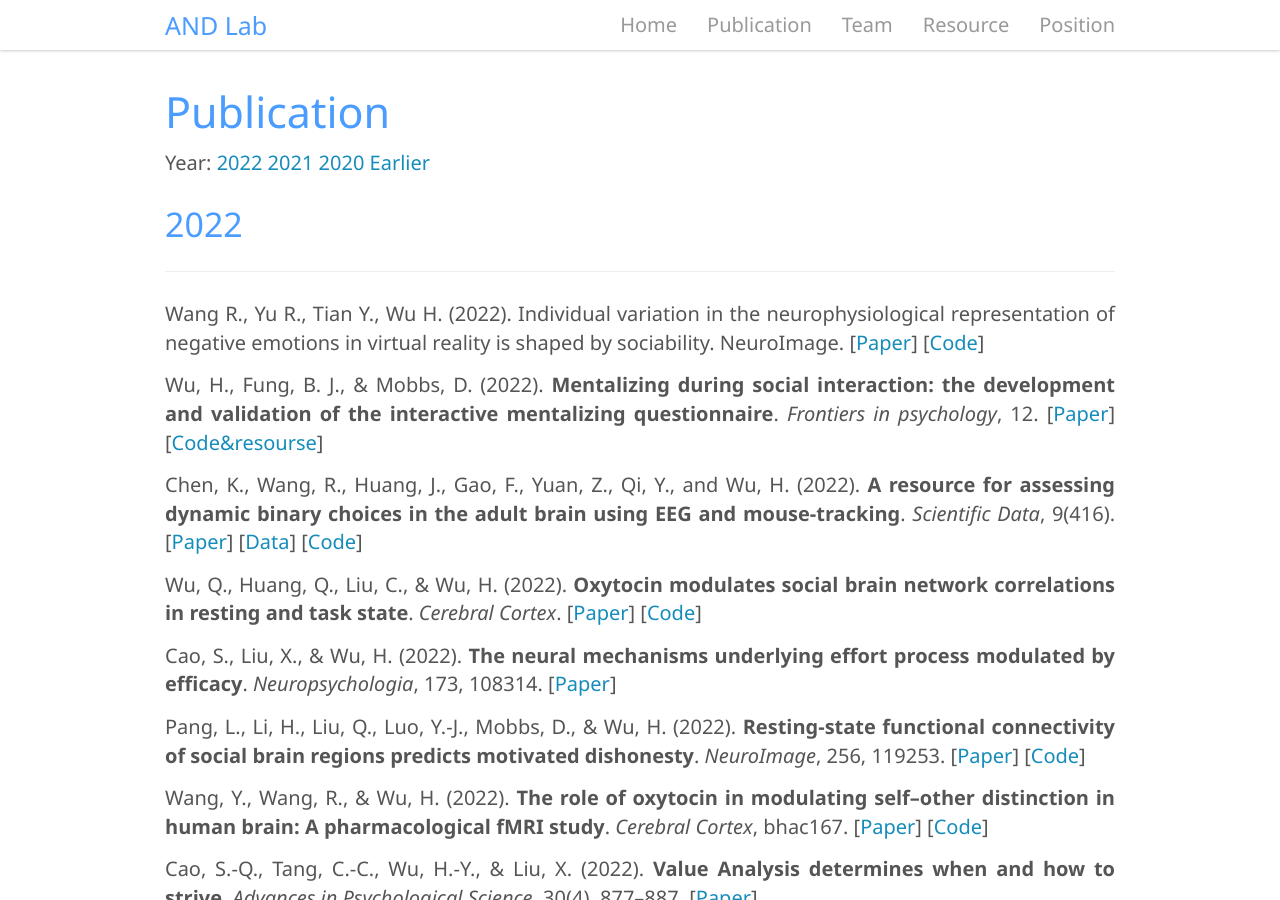
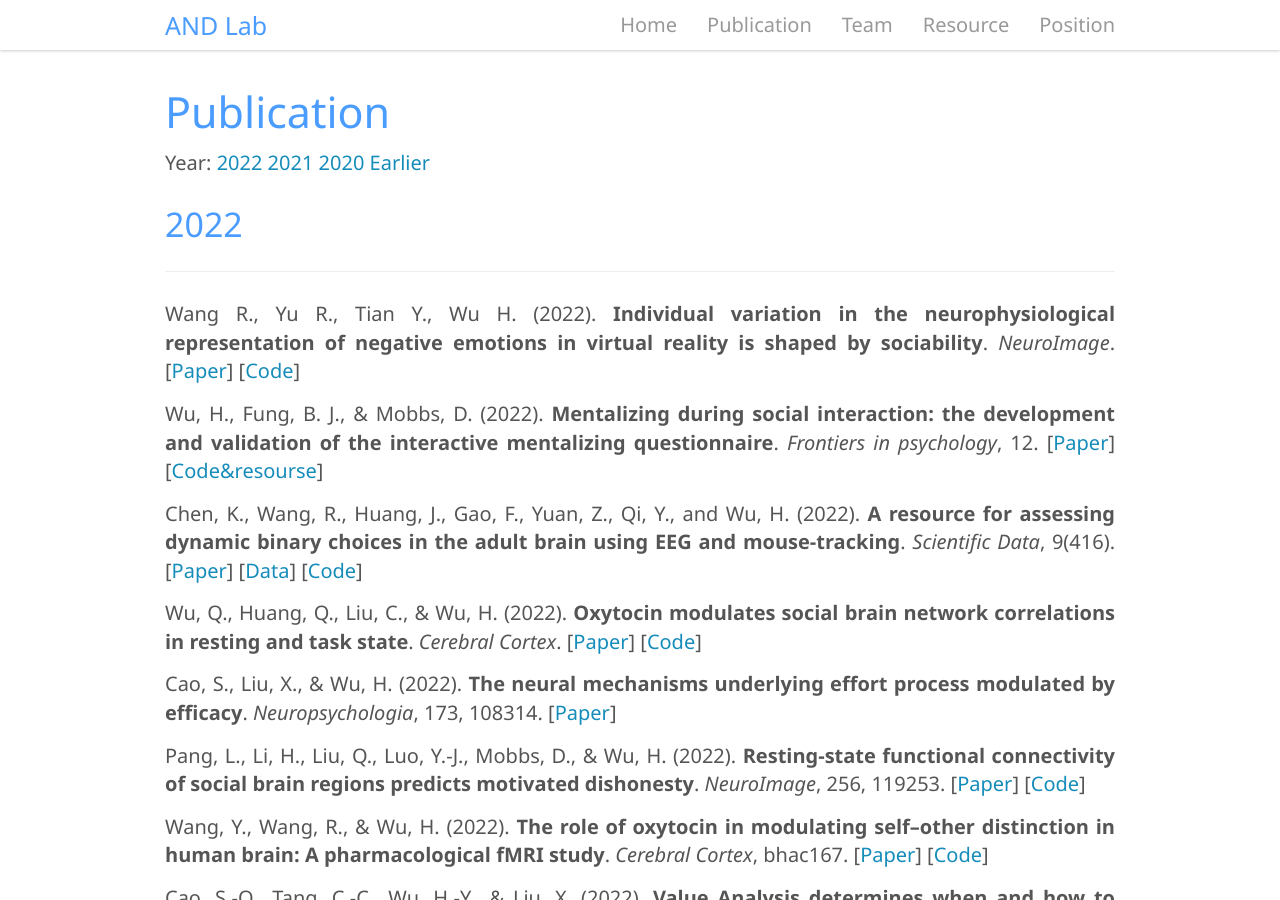
Before and after one commit to andlab-um/lab-website, a Jekyll site: the page built from _pages/publication.md, in a window 1280 px wide and 900 px high. Built offline with Jekyll 4.4.1, drawn with Linux system fonts in a browser that asks for light colours; nearby versions of some CDN libraries.

```diff
--- a/_pages/publication.md
+++ b/_pages/publication.md
@@ -14,7 +14,7 @@ Year: [2022](#2022) [2021](#2021) [2020](#2020) [Earlier](#earlier)
 ---
 
 
-Wang R., Yu R., Tian Y., Wu H. (2022). Individual variation in the neurophysiological representation of negative emotions in virtual reality is shaped by sociability. NeuroImage. [[Paper](https://doi.org/10.1016/j.neuroimage.2022.119596){:target="_blank"}]  [[Code](https://github.com/andlab-um/Emotion_Neurophysio_IS-RSA){:target="_blank"}]
+Wang R., Yu R., Tian Y., Wu H. (2022). **Individual variation in the neurophysiological representation of negative emotions in virtual reality is shaped by sociability**. *NeuroImage*. [[Paper](https://doi.org/10.1016/j.neuroimage.2022.119596){:target="_blank"}]  [[Code](https://github.com/andlab-um/Emotion_Neurophysio_IS-RSA){:target="_blank"}]
 
 
 Wu, H., Fung, B. J., & Mobbs, D. (2022). **Mentalizing during social interaction: the development and validation of the interactive mentalizing questionnaire**. *Frontiers in psychology*, 12. [[Paper](https://doi.org/10.3389/fpsyg.2021.791835){:target='_blank'}][[Code&resourse](https://github.com/andlab-um/imq){:target="_blank"}]
```
